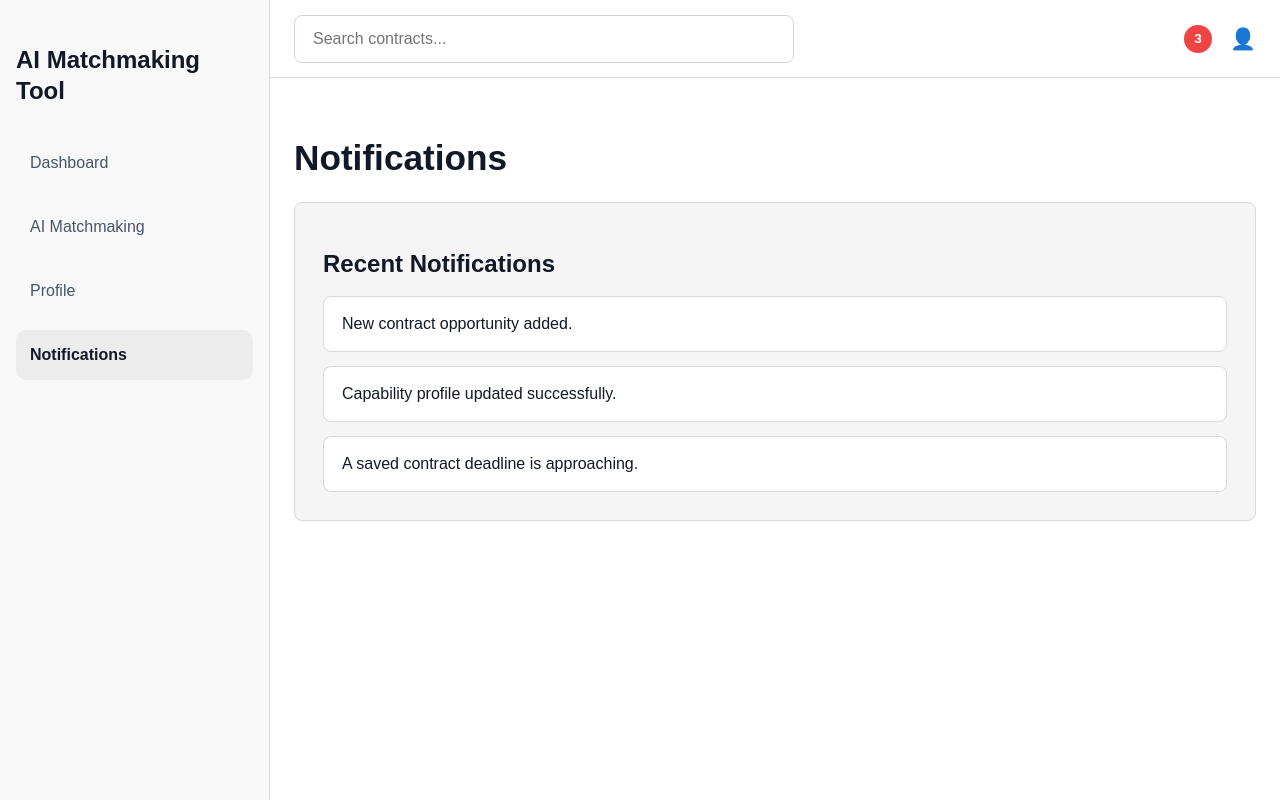
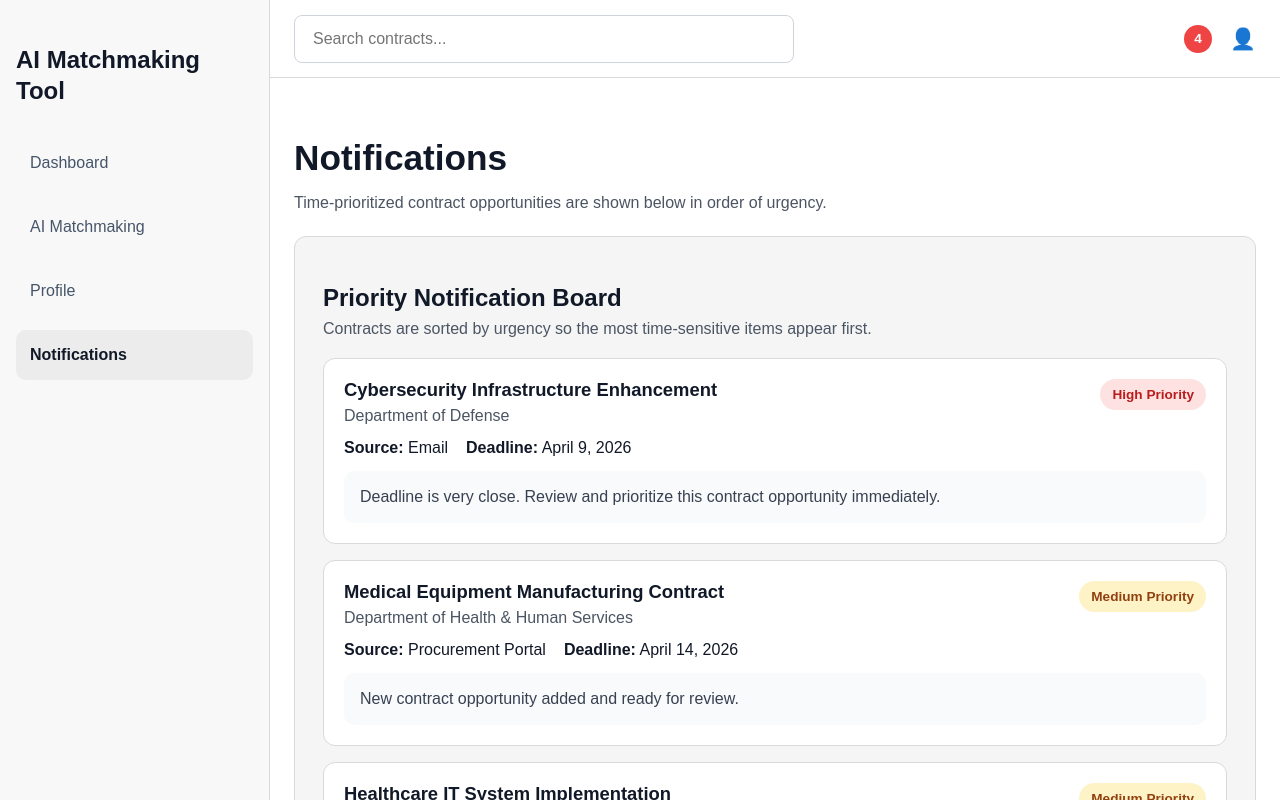
Before and after one commit to Jedaiah-Hudson/DCD-6132, a React app in the folder frontend/frontend/: page /notifications in a window 1280 px wide. Shown: the top 800 px of the page. Built offline with nearby package versions, Linux system fonts and the light colour scheme; the HTML template or start-up script is replaced by a standard one.

Commit message:
Build prioritized notifications board with urgency sorting and contract cards

```diff
--- a/frontend/frontend/src/pages/NotificationsPage.css
+++ b/frontend/frontend/src/pages/NotificationsPage.css
@@ -111,32 +111,107 @@
 
 .notifications-page-title {
   font-size: 2.2rem;
+  margin-bottom: 10px;
+}
+
+.notifications-subtitle {
+  font-size: 1rem;
+  color: #4b5563;
   margin-bottom: 24px;
 }
 
 .notifications-section-card {
   background-color: #f5f5f5;
   border: 1px solid #d9d9d9;
-    border-radius: 8px;
+  border-radius: 12px;
   padding: 28px;
+}
+
+.notifications-section-header {
+  margin-bottom: 20px;
 }
 
 .notifications-section-title {
   font-size: 1.5rem;
-    margin-bottom: 18px;
+  margin-bottom: 8px;
+}
+
+.notifications-helper-text {
+  color: #4b5563;
+  margin: 0;
 }
 
 .notifications-list {
   display: flex;
   flex-direction: column;
-    gap: 14px;
+  gap: 16px;
 }
 
 .notification-card {
   background-color: #ffffff;
   border: 1px solid #d9d9d9;
-    border-radius: 8px;
-    padding: 18px;
+  border-radius: 12px;
+  padding: 20px;
+}
+
+.notification-card-header {
+  display: flex;
+  justify-content: space-between;
+  align-items: flex-start;
+  gap: 16px;
+  margin-bottom: 14px;
+}
+
+.notification-title {
+  font-size: 1.15rem;
+  margin: 0 0 6px 0;
+}
+
+.notification-agency {
+  margin: 0;
+  color: #4b5563;
+}
+
+.notification-meta-row {
+  display: flex;
+  flex-wrap: wrap;
+  gap: 18px;
+  margin-bottom: 14px;
+}
+
+.notification-meta-item {
+  color: #111827;
+}
+
+.notification-message-box {
+  background-color: #f9fafb;
+  border-radius: 10px;
+  padding: 14px 16px;
+  color: #374151;
+  line-height: 1.5;
+}
+
+.urgency-badge {
+  padding: 8px 12px;
+  border-radius: 999px;
+  font-size: 0.85rem;
+  font-weight: 700;
+  white-space: nowrap;
+}
+
+.urgency-high {
+  background-color: #fee2e2;
+  color: #b91c1c;
+}
+
+.urgency-medium {
+  background-color: #fef3c7;
+  color: #92400e;
+}
+
+.urgency-low {
+  background-color: #dcfce7;
+  color: #166534;
 }
 
 .icon-circle:hover,
--- a/frontend/frontend/src/pages/NotificationsPage.jsx
+++ b/frontend/frontend/src/pages/NotificationsPage.jsx
@@ -1,13 +1,72 @@
 import './NotificationsPage.css';
+import { useMemo } from 'react';
 import { useNavigate } from 'react-router-dom';
 
 function NotificationsPage() {
   const navigate = useNavigate();
+
   const notifications = [
-    'New contract opportunity added.',
-    'Capability profile updated successfully.',
-    'A saved contract deadline is approaching.',
+    {
+      id: 1,
+      title: 'Cybersecurity Infrastructure Enhancement',
+      agency: 'Department of Defense',
+      source: 'Email',
+      dueDate: 'April 9, 2026',
+      urgency: 'High',
+      message: 'Deadline is very close. Review and prioritize this contract opportunity immediately.',
+    },
+    {
+      id: 2,
+      title: 'Medical Equipment Manufacturing Contract',
+      agency: 'Department of Health & Human Services',
+      source: 'Procurement Portal',
+      dueDate: 'April 14, 2026',
+      urgency: 'Medium',
+      message: 'New contract opportunity added and ready for review.',
+    },
+    {
+      id: 3,
+      title: 'Healthcare IT System Implementation',
+      agency: 'Veterans Affairs',
+      source: 'Email',
+      dueDate: 'April 18, 2026',
+      urgency: 'Medium',
+      message: 'This opportunity should be reviewed soon to avoid falling behind.',
+    },
+    {
+      id: 4,
+      title: 'Industrial Equipment Maintenance Services',
+      agency: 'General Services Administration',
+      source: 'Procurement Portal',
+      dueDate: 'April 24, 2026',
+      urgency: 'Low',
+      message: 'This contract has more time before the deadline but should remain on the board.',
+    },
   ];
+
+  const priorityOrder = {
+    High: 0,
+    Medium: 1,
+    Low: 2,
+  };
+
+  const sortedNotifications = useMemo(() => {
+    return [...notifications].sort(
+      (a, b) => priorityOrder[a.urgency] - priorityOrder[b.urgency]
+    );
+  }, []);
+
+  const getUrgencyClassName = (urgency) => {
+    if (urgency === 'High') {
+      return 'urgency-badge urgency-high';
+    }
+
+    if (urgency === 'Medium') {
+      return 'urgency-badge urgency-medium';
+    }
+
+    return 'urgency-badge urgency-low';
+  };
 
   return (
     <div className="notifications-layout">
@@ -24,7 +83,10 @@ function NotificationsPage() {
           <button className="notifications-sidebar-link" onClick={() => navigate('/profile')}>
             Profile
           </button>
-            <button className="notifications-sidebar-link active" onClick={() => navigate('/notifications')}>
+          <button
+            className="notifications-sidebar-link active"
+            onClick={() => navigate('/notifications')}
+          >
             Notifications
           </button>
         </nav>
@@ -45,7 +107,7 @@ function NotificationsPage() {
                 style={{ cursor: 'pointer' }}
                 title="Notifications"
               >
-                    3
+                {sortedNotifications.length}
               </span>
 
               <span
@@ -63,14 +125,46 @@ function NotificationsPage() {
         <main className="notifications-content">
           <div className="notifications-inner">
             <h1 className="notifications-page-title">Notifications</h1>
+            <p className="notifications-subtitle">
+              Time-prioritized contract opportunities are shown below in order of urgency.
+            </p>
 
             <section className="notifications-section-card">
-              <h2 className="notifications-section-title">Recent Notifications</h2>
+              <div className="notifications-section-header">
+                <div>
+                  <h2 className="notifications-section-title">Priority Notification Board</h2>
+                  <p className="notifications-helper-text">
+                    Contracts are sorted by urgency so the most time-sensitive items appear first.
+                  </p>
+                </div>
+              </div>
 
               <div className="notifications-list">
-                {notifications.map((item, index) => (
-                  <div key={index} className="notification-card">
-                    {item}
+                {sortedNotifications.map((item) => (
+                  <div key={item.id} className="notification-card">
+                    <div className="notification-card-header">
+                      <div>
+                        <h3 className="notification-title">{item.title}</h3>
+                        <p className="notification-agency">{item.agency}</p>
+                      </div>
+
+                      <span className={getUrgencyClassName(item.urgency)}>
+                        {item.urgency} Priority
+                      </span>
+                    </div>
+
+                    <div className="notification-meta-row">
+                      <span className="notification-meta-item">
+                        <strong>Source:</strong> {item.source}
+                      </span>
+                      <span className="notification-meta-item">
+                        <strong>Deadline:</strong> {item.dueDate}
+                      </span>
+                    </div>
+
+                    <div className="notification-message-box">
+                      {item.message}
+                    </div>
                   </div>
                 ))}
               </div>
```
Lines whose indentation alone changed are shown as unchanged.
